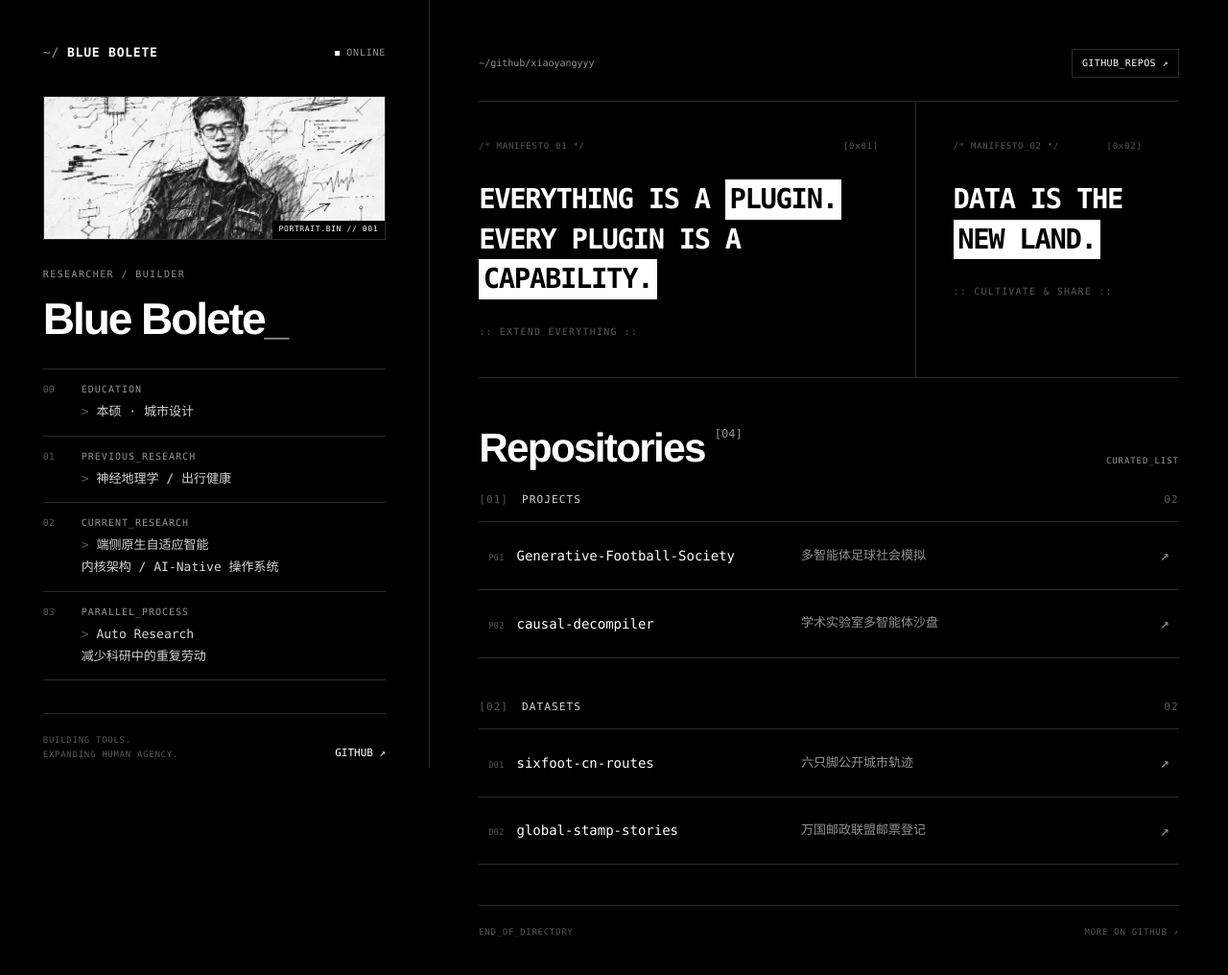
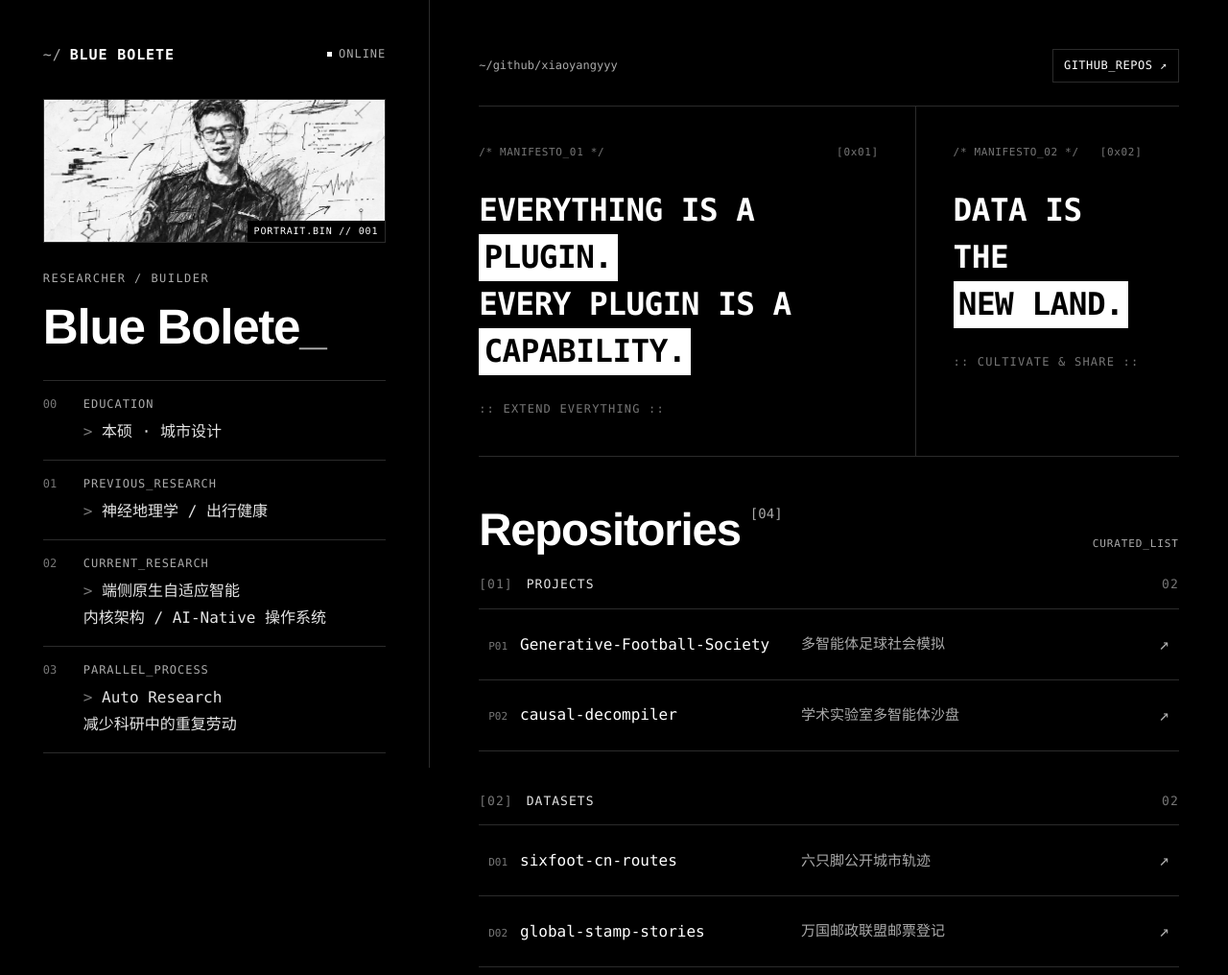
Before and after one commit to xiaoyangyyy/xiaoyangyyy.github.io, a plain HTML site: page index.html in a window 1280 px wide. Shown: the top 1016 px of the page at 96% size. Drawn offline with Linux system fonts and the light colour scheme; a web font is replaced by a local one.

Commit message:
Increase typography size and contrast

```diff
--- a/index.html
+++ b/index.html
@@ -19,9 +19,9 @@
     :root {
       --black: #000;
       --white: #fff;
-      --light: #d4d4d4;
-      --muted: #929292;
-      --dim: #575757;
+      --light: #e5e5e5;
+      --muted: #aaa;
+      --dim: #767676;
       --line: #2b2b2b;
       --mono: "ZCOOL QingKe HuangYou", "SFMono-Regular", "Cascadia Code", Consolas, "Liberation Mono", "Microsoft YaHei", monospace;
       --sans: "ZCOOL QingKe HuangYou", "Helvetica Neue", Arial, "PingFang SC", "Microsoft YaHei", sans-serif;
@@ -57,48 +57,48 @@
       scrollbar-color: var(--dim) var(--black);
     }
     .profile-top { display: flex; align-items: center; justify-content: space-between; gap: 20px; }
-    .wordmark { font-size: 13px; font-weight: 700; letter-spacing: .06em; }
+    .wordmark { font-size: 15px; font-weight: 700; letter-spacing: .06em; }
     .wordmark::before { content: "~/"; margin-right: 8px; color: var(--muted); font-weight: 400; }
-    .status { display: flex; align-items: center; gap: 7px; color: var(--muted); font-size: 10px; letter-spacing: .08em; }
+    .status { display: flex; align-items: center; gap: 7px; color: var(--muted); font-size: 12px; letter-spacing: .08em; }
     .status::before { content: ""; width: 5px; height: 5px; background: var(--white); }
     .profile-body { margin: 34px 0; }
     .avatar { position: relative; height: 150px; margin: 0 0 28px; border: 1px solid var(--line); overflow: hidden; background: var(--white); }
     .avatar img { display: block; width: 100%; height: 100%; object-fit: cover; object-position: 50% 20%; }
-    .avatar figcaption { position: absolute; right: 0; bottom: 0; padding: 3px 7px; background: var(--black); color: var(--white); font-size: 8px; letter-spacing: .08em; }
-    .eyebrow { margin: 0 0 14px; color: var(--muted); font-size: 10px; letter-spacing: .14em; text-transform: uppercase; }
-    h1 { margin: 0 0 28px; font-family: var(--sans); font-size: clamp(38px, 3.6vw, 54px); line-height: 1.05; letter-spacing: -.045em; }
+    .avatar figcaption { position: absolute; right: 0; bottom: 0; padding: 3px 7px; background: var(--black); color: var(--white); font-size: 10px; letter-spacing: .08em; }
+    .eyebrow { margin: 0 0 14px; color: var(--muted); font-size: 12px; letter-spacing: .12em; text-transform: uppercase; }
+    h1 { margin: 0 0 28px; font-family: var(--sans); font-size: clamp(42px, 4vw, 58px); line-height: 1.05; letter-spacing: -.025em; }
     h1 span { color: var(--muted); }
     .bio-log { border-top: 1px solid var(--line); }
-    .log-entry { display: grid; grid-template-columns: 30px 1fr; gap: 10px; padding: 13px 0; border-bottom: 1px solid var(--line); }
-    .log-id { color: var(--dim); font-size: 10px; }
-    .log-label { display: block; margin-bottom: 4px; color: var(--muted); font-size: 10px; letter-spacing: .1em; }
-    .log-entry p { margin: 0; color: var(--light); font-family: var(--mono); font-size: 13px; line-height: 1.75; }
+    .log-entry { display: grid; grid-template-columns: 32px 1fr; gap: 10px; padding: 15px 0; border-bottom: 1px solid var(--line); }
+    .log-id { color: var(--dim); font-size: 12px; }
+    .log-label { display: block; margin-bottom: 5px; color: var(--muted); font-size: 12px; letter-spacing: .08em; }
+    .log-entry p { margin: 0; color: var(--light); font-family: var(--mono); font-size: 16px; line-height: 1.75; }
     .log-entry p::before { content: "> "; color: var(--dim); }
     .profile-footer { display: flex; align-items: flex-end; justify-content: space-between; gap: 18px; padding-top: 20px; border-top: 1px solid var(--line); }
-    .profile-footer p { max-width: 210px; margin: 0; color: var(--dim); font-size: 9px; letter-spacing: .08em; }
-    .github-link { font-size: 11px; white-space: nowrap; }
+    .profile-footer p { max-width: 220px; margin: 0; color: var(--dim); font-size: 11px; letter-spacing: .06em; }
+    .github-link { font-size: 13px; white-space: nowrap; }
     .github-link:hover { text-decoration: underline; text-underline-offset: 5px; }
 
     .repositories { min-width: 0; padding: 0 clamp(26px, 4vw, 64px); }
-    .main-top { display: flex; align-items: center; justify-content: space-between; gap: 20px; padding: clamp(30px, 4vw, 54px) 0 24px; color: var(--muted); font-size: 10px; }
+    .main-top { display: flex; align-items: center; justify-content: space-between; gap: 20px; padding: clamp(30px, 4vw, 54px) 0 24px; color: var(--muted); font-size: 12px; }
     .main-top p { margin: 0; }
-    .repo-link { padding: 6px 10px; border: 1px solid var(--line); color: var(--white); font-size: 10px; letter-spacing: .04em; white-space: nowrap; }
+    .repo-link { padding: 7px 11px; border: 1px solid var(--line); color: var(--white); font-size: 12px; letter-spacing: .04em; white-space: nowrap; }
     .repo-link:hover { background: var(--white); color: var(--black); }
 
     .manifesto { display: grid; grid-template-columns: 1.25fr .75fr; border-top: 1px solid var(--line); border-bottom: 1px solid var(--line); }
     .motto { position: relative; min-width: 0; padding: clamp(24px, 3vw, 42px) clamp(20px, 3vw, 42px); }
     .motto:first-child { padding-left: 0; border-right: 1px solid var(--line); }
-    .motto-meta { display: flex; justify-content: space-between; gap: 12px; margin-bottom: 28px; color: var(--dim); font-size: 9px; letter-spacing: .08em; }
-    .motto p { margin: 0; font-size: clamp(23px, 2.25vw, 36px); font-weight: 600; line-height: 1.45; letter-spacing: -.045em; }
+    .motto-meta { display: flex; justify-content: space-between; gap: 12px; margin-bottom: 28px; color: var(--dim); font-size: 11px; letter-spacing: .06em; }
+    .motto p { margin: 0; font-size: clamp(26px, 2.55vw, 40px); font-weight: 600; line-height: 1.5; letter-spacing: -.015em; }
     .invert { display: inline-block; padding: 0 .16em; background: var(--white); color: var(--black); }
-    .motto-end { margin-top: 26px; color: var(--dim); font-size: 10px; letter-spacing: .12em; }
+    .motto-end { margin-top: 26px; color: var(--dim); font-size: 12px; letter-spacing: .1em; }
 
     .repos-heading { display: flex; align-items: flex-end; justify-content: space-between; gap: 20px; padding: 52px 0 24px; }
-    h2 { margin: 0; font-family: var(--sans); font-size: clamp(30px, 3.3vw, 46px); line-height: 1; letter-spacing: -.04em; }
-    .total { margin-left: 10px; color: var(--muted); font-family: var(--mono); font-size: 12px; font-weight: 400; letter-spacing: 0; vertical-align: top; }
-    .curated { margin: 0; color: var(--muted); font-size: 9px; letter-spacing: .1em; }
+    h2 { margin: 0; font-family: var(--sans); font-size: clamp(34px, 3.7vw, 50px); line-height: 1; letter-spacing: -.025em; }
+    .total { margin-left: 10px; color: var(--muted); font-family: var(--mono); font-size: 14px; font-weight: 400; letter-spacing: 0; vertical-align: top; }
+    .curated { margin: 0; color: var(--muted); font-size: 11px; letter-spacing: .08em; }
     .repo-group { margin-bottom: 42px; }
-    .group-heading { display: flex; align-items: center; gap: 14px; margin: 0 0 14px; color: var(--light); font-size: 11px; font-weight: 400; letter-spacing: .1em; text-transform: uppercase; }
+    .group-heading { display: flex; align-items: center; gap: 14px; margin: 0 0 14px; color: var(--light); font-size: 13px; font-weight: 400; letter-spacing: .08em; text-transform: uppercase; }
     .group-heading span:first-child { color: var(--dim); }
     .group-count { margin-left: auto; color: var(--dim); }
     .repo-list { border-top: 1px solid var(--line); }
@@ -112,12 +112,12 @@
       transition: background .15s, color .15s;
     }
     .repo:hover { background: var(--white); color: var(--black); }
-    .repo-name { display: flex; align-items: baseline; gap: 13px; min-width: 0; font-size: 14px; overflow-wrap: anywhere; }
-    .repo-id { flex: 0 0 auto; color: var(--dim); font-size: 9px; }
-    .repo-description { color: var(--muted); font-family: var(--sans); font-size: 13px; line-height: 1.6; }
-    .repo-arrow { color: var(--muted); font-size: 16px; text-align: right; }
+    .repo-name { display: flex; align-items: baseline; gap: 13px; min-width: 0; font-size: 16px; overflow-wrap: anywhere; }
+    .repo-id { flex: 0 0 auto; color: var(--dim); font-size: 11px; }
+    .repo-description { color: var(--muted); font-family: var(--sans); font-size: 15px; line-height: 1.6; }
+    .repo-arrow { color: var(--muted); font-size: 18px; text-align: right; }
     .repo:hover .repo-id, .repo:hover .repo-description, .repo:hover .repo-arrow { color: var(--dim); }
-    .repos-footer { display: flex; justify-content: space-between; gap: 20px; padding: 20px 0 34px; border-top: 1px solid var(--line); color: var(--dim); font-size: 9px; letter-spacing: .08em; }
+    .repos-footer { display: flex; justify-content: space-between; gap: 20px; padding: 20px 0 34px; border-top: 1px solid var(--line); color: var(--dim); font-size: 11px; letter-spacing: .06em; }
     .repos-footer a:hover { color: var(--white); }
 
     @media (max-width: 1050px) {
@@ -126,7 +126,7 @@
       .manifesto { grid-template-columns: 1fr; }
       .motto { padding: 28px 0; }
       .motto:first-child { border-right: 0; border-bottom: 1px solid var(--line); }
-      .motto p { font-size: 28px; }
+      .motto p { font-size: 32px; }
       .repo { grid-template-columns: 1fr 26px; gap: 8px 16px; }
       .repo-description { grid-column: 1; grid-row: 2; }
       .repo-arrow { grid-column: 2; grid-row: 1 / 3; }
@@ -136,15 +136,15 @@
       .profile { position: static; height: auto; padding: 30px 24px; border-right: 0; border-bottom: 1px solid var(--line); }
       .profile-body { margin: 36px 0; }
       .avatar { height: 210px; }
-      h1 { font-size: 42px; }
-      .log-entry p { font-size: 13px; }
+      h1 { font-size: 46px; }
+      .log-entry p { font-size: 16px; }
       .repositories { padding: 0 24px; }
-      .main-top { padding-top: 28px; font-size: 9px; }
-      .repo-link { font-size: 9px; }
-      .motto p { font-size: 27px; }
+      .main-top { padding-top: 28px; font-size: 11px; }
+      .repo-link { font-size: 11px; }
+      .motto p { font-size: 30px; }
       .repos-heading { padding-top: 42px; }
       .repo { padding: 20px 6px; }
-      .repo-name { font-size: 13px; }
+      .repo-name { font-size: 16px; }
       .repos-footer { flex-wrap: wrap; }
     }
     @media (prefers-reduced-motion: reduce) {
```
